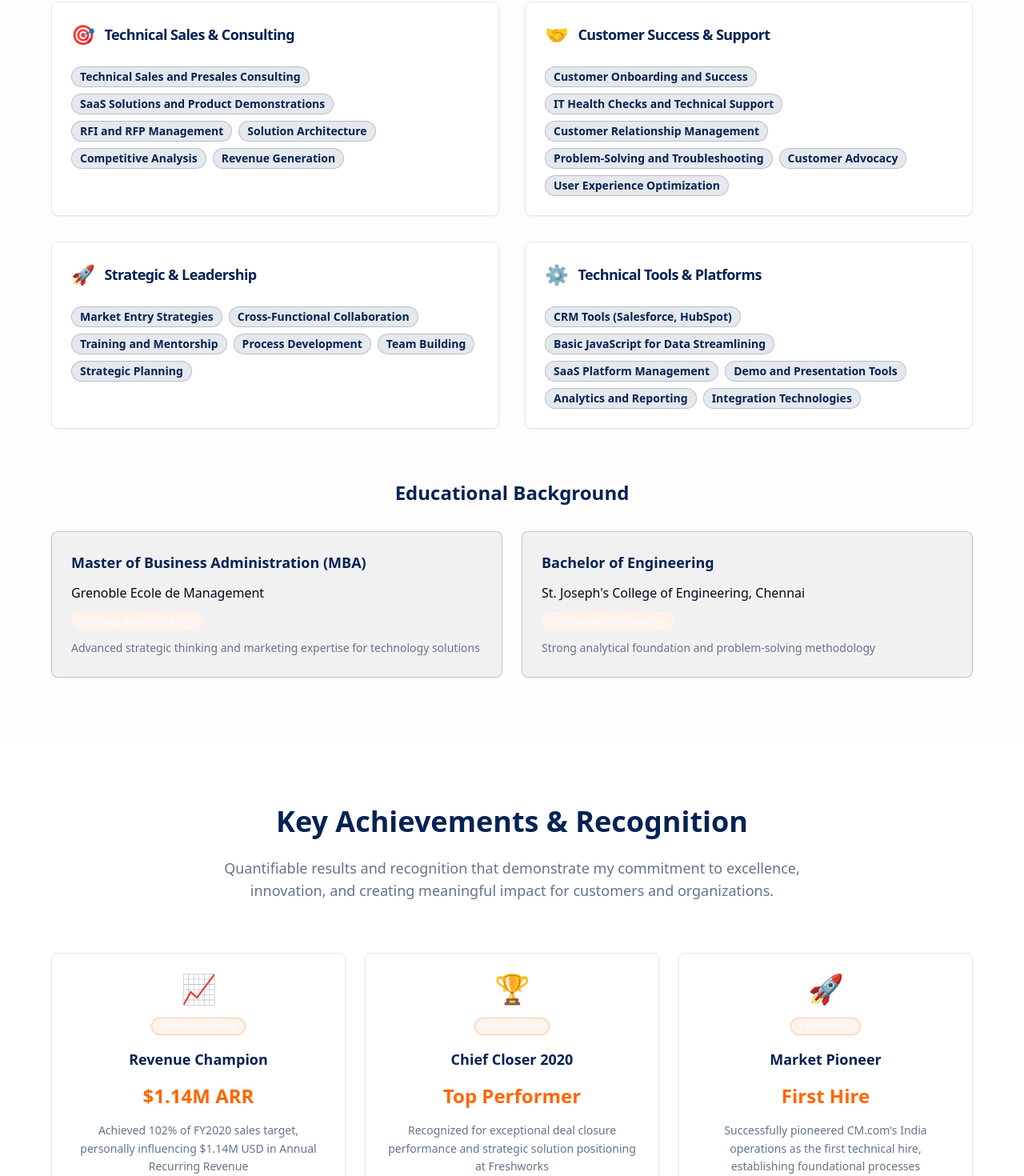
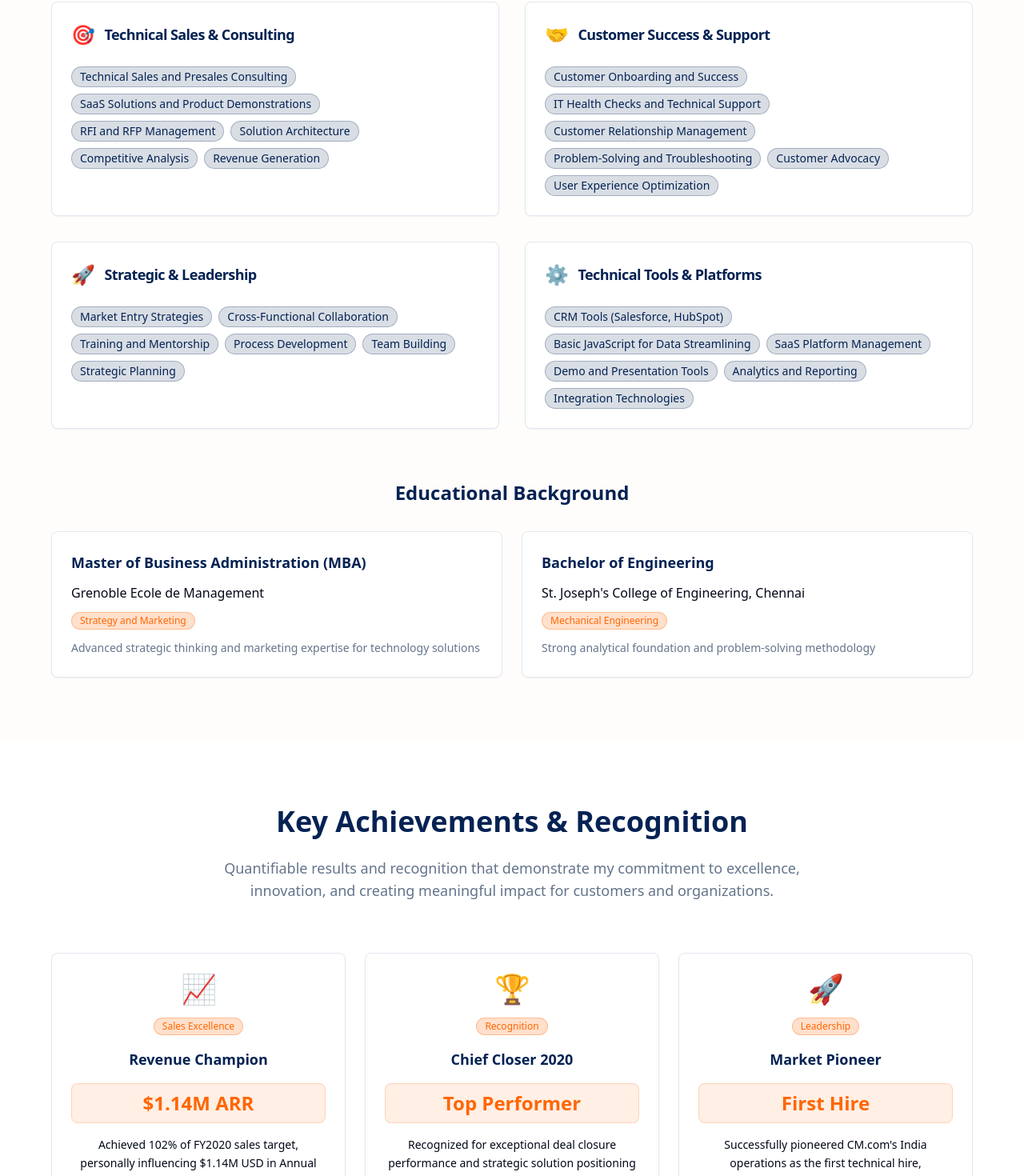
Before and after one commit to David-Anand-007/david-anand-connect, a React (Vite) app: page / in a window 1280 px wide. Shown: the part 4194-5664 px from the top of the page at 80% size. Built offline with nearby package versions, Linux system fonts and the light colour scheme.

Commit message:
Fix faint elements
Improve visibility of elements against background.

```diff
--- a/src/components/Achievements.tsx
+++ b/src/components/Achievements.tsx
@@ -97,7 +97,7 @@ const Achievements = () => {
                     {achievement.icon}
                   </div>
 
-                  <Badge variant="outline" className="bg-accent-light text-accent-foreground border-accent/30">
+                  <Badge variant="secondary" className="bg-accent/20 text-accent border border-accent/30 font-medium">
                     {achievement.category}
                   </Badge>
 
@@ -105,11 +105,11 @@ const Achievements = () => {
                     {achievement.title}
                   </h3>
 
-                  <div className="text-2xl font-bold text-accent">
+                  <div className="text-2xl font-bold text-accent bg-accent/10 border border-accent/20 rounded-lg px-4 py-2">
                     {achievement.metric}
                   </div>
 
-                  <p className="text-sm text-muted-foreground leading-relaxed">
+                  <p className="text-sm text-foreground leading-relaxed">
                     {achievement.description}
                   </p>
                 </CardContent>
@@ -127,7 +127,7 @@ const Achievements = () => {
               {testimonials.map((testimonial, index) => (
                 <Card
                   key={index}
-                  className="group hover:shadow-card transition-all duration-300 hover:scale-105 bg-primary/5 border-primary/20"
+                  className="group hover:shadow-card transition-all duration-300 hover:scale-105 bg-card border-border shadow-sm"
                 >
                   <CardContent className="p-6">
                     <div className="space-y-4">
--- a/src/components/Skills.tsx
+++ b/src/components/Skills.tsx
@@ -104,7 +104,7 @@ const Skills = () => {
                       <Badge
                         key={idx}
                         variant="secondary"
-                        className="text-sm bg-primary/10 text-primary border border-primary/20 hover:bg-primary hover:text-primary-foreground transition-all duration-300"
+                        className="text-sm bg-primary/15 text-primary border border-primary/25 hover:bg-primary hover:text-primary-foreground transition-all duration-300 font-medium"
                       >
                         {skill}
                       </Badge>
@@ -124,7 +124,7 @@ const Skills = () => {
               {education.map((edu, index) => (
                 <Card
                   key={index}
-                  className="group hover:shadow-elegant transition-all duration-300 hover:scale-105 bg-primary/5 border-primary/20"
+                  className="group hover:shadow-elegant transition-all duration-300 hover:scale-105 bg-card border-border shadow-sm"
                 >
                   <CardContent className="p-6">
                     <div className="space-y-3">
@@ -134,7 +134,7 @@ const Skills = () => {
                       <p className="font-medium text-foreground">
                         {edu.institution}
                       </p>
-                      <Badge variant="secondary" className="bg-accent-light text-accent-foreground">
+                      <Badge variant="secondary" className="bg-accent/20 text-accent border border-accent/30 font-medium">
                         {edu.focus}
                       </Badge>
                       <p className="text-sm text-muted-foreground leading-relaxed">
```
